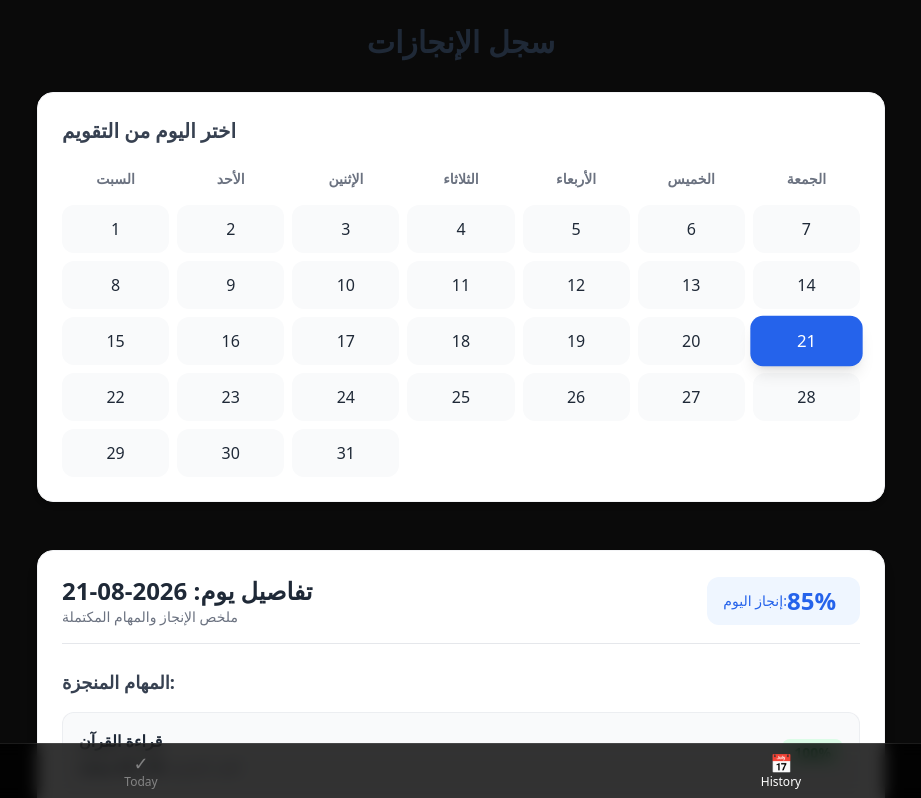
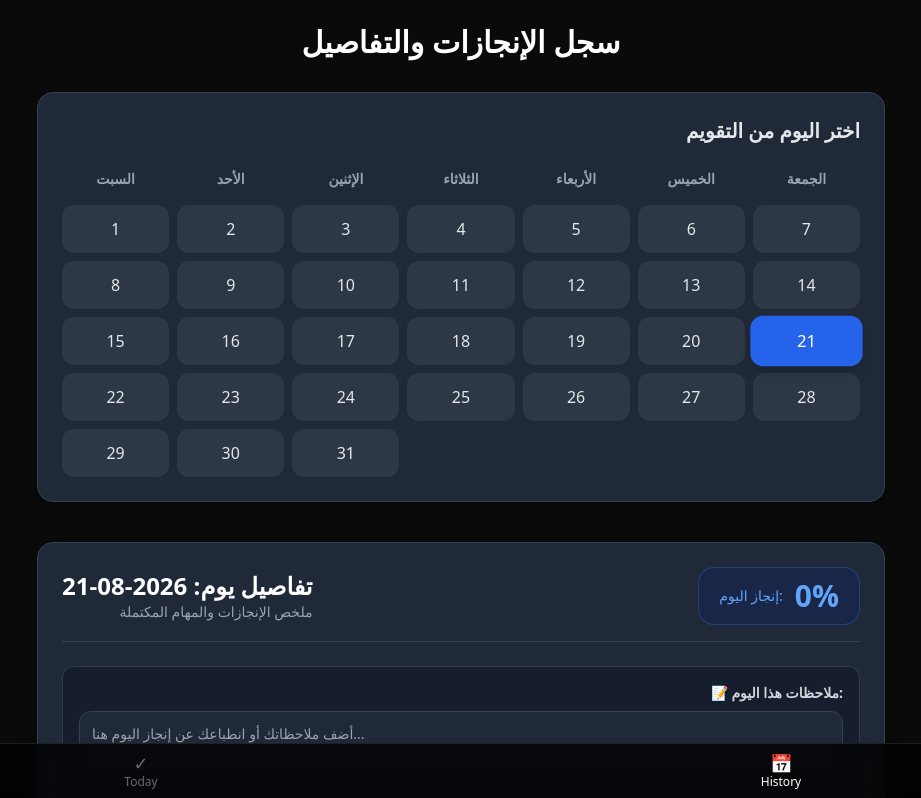
Before and after one commit to shasm206-design/habit, a Next.js app: page /history in a window 1280 px wide. Shown: the top 798 px of the page, without its empty margins (179-1100 px from the left). Built offline with nearby package versions, Linux system fonts and the light colour scheme.

Commit message:
Add Google auth support

```diff
--- a/app/history/page.tsx
+++ b/app/history/page.tsx
@@ -1,64 +1,71 @@
 'use client';
 
-import { useState, useRef } from 'react';
+import { useState, useEffect, useRef } from 'react';
 
-interface CompletedTask {
+interface Habit {
   id: string;
   title: string;
+  type: 'counter' | 'timer' | 'boolean';
+  targetCount: number;
   completedCount: number;
-  targetCount: number;
   unit: string;
-}
-
-interface DayData {
-  date: string;
-  totalPercentage: number;
-  tasks: CompletedTask[];
 }
 
 export default function HistoryPage() {
   const [selectedDate, setSelectedDate] = useState<string>('2026-08-21');
+  const [habits, setHabits] = useState<Habit[]>([]);
+  const [notes, setNotes] = useState<Record<string, string>>({});
+  const [currentNote, setCurrentNote] = useState('');
   const detailSectionRef = useRef<HTMLDivElement>(null);
 
-  // نموذج بيانات السجل
-  const historyData: Record<string, DayData> = {
-    '2026-08-21': {
-      date: '2026-08-21',
-      totalPercentage: 85,
-      tasks: [
-        { id: '1', title: 'قراءة القرآن', completedCount: 20, targetCount: 20, unit: 'صفحة' },
-        { id: '2', title: 'تمارين الكاليستثنيكس', completedCount: 45, targetCount: 60, unit: 'دقيقة' },
-        { id: '3', title: 'تعلم الإنجليزية', completedCount: 30, targetCount: 30, unit: 'دقيقة' },
-      ],
-    },
-  };
+  // قراءة العادات الحقيقية والملاحظات المحفوظة
+  useEffect(() => {
+    const savedHabits = localStorage.getItem('habit_tracker_data');
+    const savedNotes = localStorage.getItem('habit_tracker_notes');
+    if (savedHabits) setHabits(JSON.parse(savedHabits));
+    if (savedNotes) {
+      const parsedNotes = JSON.parse(savedNotes);
+      setNotes(parsedNotes);
+      setCurrentNote(parsedNotes['2026-08-21'] || '');
+    }
+  }, []);
 
-  const currentDayData = historyData[selectedDate] || {
-    date: selectedDate,
-    totalPercentage: 0,
-    tasks: [],
-  };
-
+  // التمرير السلس وتحديث الملاحظة عند تغيير اليوم
   const handleDateClick = (dateStr: string) => {
     setSelectedDate(dateStr);
-    // التمرير التلقائي إلى الأسفل تحت التقويم عند اختيار اليوم
+    setCurrentNote(notes[dateStr] || '');
     setTimeout(() => {
       detailSectionRef.current?.scrollIntoView({ behavior: 'smooth' });
     }, 100);
   };
 
+  // حفظ الملاحظة الخاصة باليوم
+  const handleSaveNote = (text: string) => {
+    setCurrentNote(text);
+    const updatedNotes = { ...notes, [selectedDate]: text };
+    setNotes(updatedNotes);
+    localStorage.setItem('habit_tracker_notes', JSON.stringify(updatedNotes));
+  };
+
+  // حساب النسبة الكلية لليوم بناءً على عاداتك الحقيقية
+  const totalPercentage =
+    habits.length === 0
+      ? 0
+      : Math.round(
+          (habits.reduce((acc, h) => acc + h.completedCount / h.targetCount, 0) / habits.length) * 100
+        );
+
   return (
-    <div className="max-w-4xl mx-auto p-6 space-y-8 dir-rtl">
-      <h1 className="text-3xl font-bold text-center text-gray-800 dark:text-white">سجل الإنجازات</h1>
+    <div className="max-w-4xl mx-auto p-4 md:p-6 space-y-8 dir-rtl text-right text-white min-h-screen">
+      <h1 className="text-3xl font-bold text-center">سجل الإنجازات والتفاصيل</h1>
 
       {/* قسم التقويم */}
-      <div className="bg-white dark:bg-gray-800 p-6 rounded-2xl shadow-md border border-gray-100 dark:border-gray-700">
-        <h2 className="text-xl font-semibold mb-4 text-gray-700 dark:text-gray-200">اختر اليوم من التقويم</h2>
+      <div className="bg-gray-800 p-6 rounded-2xl border border-gray-700 shadow-xl">
+        <h2 className="text-xl font-semibold mb-4 text-gray-200">اختر اليوم من التقويم</h2>
         <div className="grid grid-cols-7 gap-2 text-center">
           {['السبت', 'الأحد', 'الإثنين', 'الثلاثاء', 'الأربعاء', 'الخميس', 'الجمعة'].map((day) => (
-            <div key={day} className="font-bold text-sm text-gray-500 py-2">{day}</div>
+            <div key={day} className="font-bold text-sm text-gray-400 py-2">{day}</div>
           ))}
-          {/* أيام تجريبية في التقويم */}
           {Array.from({ length: 31 }, (_, i) => {
             const dayNum = i + 1;
             const dateStr = `2026-08-${dayNum < 10 ? '0' + dayNum : dayNum}`;
@@ -70,8 +77,8 @@ export default function HistoryPage() {
                 onClick={() => handleDateClick(dateStr)}
                 className={`p-3 rounded-xl font-medium transition-all ${
                   isSelected
-                    ? 'bg-blue-600 text-white shadow-lg scale-105'
-                    : 'bg-gray-50 dark:bg-gray-700 hover:bg-gray-100 dark:hover:bg-gray-600 text-gray-800 dark:text-gray-200'
+                    ? 'bg-blue-600 text-white shadow-lg scale-105 font-bold'
+                    : 'bg-gray-700/60 hover:bg-gray-700 text-gray-200'
                 }`}
               >
                 {dayNum}
@@ -81,56 +88,63 @@ export default function HistoryPage() {
         </div>
       </div>
 
-      {/* قسم تفاصيل اليوم (تحت التقويم) */}
-      <div ref={detailSectionRef} className="pt-4">
-        <div className="bg-white dark:bg-gray-800 p-6 rounded-2xl shadow-lg border border-gray-100 dark:border-gray-700 space-y-6">
+      {/* قسم تفاصيل اليوم والمهام الحقيقية */}
+      <div ref={detailSectionRef} className="pt-2">
+        <div className="bg-gray-800 p-6 rounded-2xl border border-gray-700 space-y-6 shadow-xl">
 
-          {/* 1. نسبة اليوم المئوية */}
-          <div className="flex items-center justify-between border-b pb-4 border-gray-200 dark:border-gray-700">
+          {/* الهيدر والنسبة المئوية لليوم */}
+          <div className="flex flex-col sm:flex-row justify-between sm:items-center gap-4 border-b border-gray-700 pb-4">
             <div>
-              <h3 className="text-2xl font-bold text-gray-800 dark:text-white">تفاصيل يوم: {selectedDate}</h3>
-              <p className="text-sm text-gray-500">ملخص الإنجاز والمهام المكتملة</p>
+              <h3 className="text-2xl font-bold">تفاصيل يوم: {selectedDate}</h3>
+              <p className="text-sm text-gray-400">ملخص الإنجازات والمهام المكتملة</p>
             </div>
-            <div className="flex items-center space-x-2 space-x-reverse bg-blue-50 dark:bg-blue-950/40 px-4 py-2 rounded-xl">
-              <span className="text-sm text-blue-600 dark:text-blue-400 font-medium">إنجاز اليوم:</span>
-              <span className="text-2xl font-extrabold text-blue-600 dark:text-blue-400">
-                {currentDayData.totalPercentage}%
-              </span>
+            <div className="bg-blue-950/60 border border-blue-500/30 px-5 py-2.5 rounded-2xl flex items-center gap-3">
+              <span className="text-sm text-blue-400 font-medium">إنجاز اليوم:</span>
+              <span className="text-3xl font-extrabold text-blue-400">{totalPercentage}%</span>
             </div>
           </div>
 
-          {/* 2. قائمة المهام المنجزة والنسب والعدادات */}
-          <div>
-            <h4 className="text-lg font-semibold text-gray-700 dark:text-gray-300 mb-4">المهام المنجزة:</h4>
-            {currentDayData.tasks.length > 0 ? (
+          {/* قسم الملاحظات تحت النسبة المئوية مباشرة */}
+          <div className="bg-gray-900/60 p-4 rounded-xl border border-gray-700/80 space-y-2">
+            <label className="text-sm font-bold text-gray-300 block">📝 ملاحظات هذا اليوم:</label>
+            <textarea
+              rows={2}
+              placeholder="أضف ملاحظاتك أو انطباعك عن إنجاز اليوم هنا..."
+              value={currentNote}
+              onChange={(e) => handleSaveNote(e.target.value)}
+              className="w-full bg-gray-800 border border-gray-700 p-3 rounded-xl outline-none focus:border-blue-500 text-sm text-white resize-none"
+            />
+          </div>
+
+          {/* قائمة المهام العادات الحقيقية المضافة من الصفحة الرئيسية */}
+          <div className="space-y-4">
+            <h4 className="text-lg font-semibold text-gray-300">المهام المسجلة لليوم:</h4>
+            {habits.length > 0 ? (
               <div className="space-y-3">
-                {currentDayData.tasks.map((task) => {
-                  const taskPercentage = Math.min(100, Math.round((task.completedCount / task.targetCount) * 100));
+                {habits.map((habit) => {
+                  const pct = Math.min(100, Math.round((habit.completedCount / habit.targetCount) * 100));
 
                   return (
                     <div
-                      key={task.id}
-                      className="flex items-center justify-between p-4 bg-gray-50 dark:bg-gray-750 rounded-xl border border-gray-200/60 dark:border-gray-700"
+                      key={habit.id}
+                      className="flex justify-between items-center p-4 bg-gray-900/80 rounded-xl border border-gray-700/60"
                     >
                       <div className="space-y-1">
-                        <p className="font-semibold text-gray-800 dark:text-white">{task.title}</p>
-                        <p className="text-sm text-gray-500">
-                          العدد المنجز: <span className="font-bold text-gray-700 dark:text-gray-300">{task.completedCount} / {task.targetCount} {task.unit}</span>
+                        <p className="font-bold text-lg text-white">{habit.title}</p>
+                        <p className="text-sm text-gray-400">
+                          العدد المنجز: <span className="font-bold text-gray-200">{habit.completedCount} / {habit.targetCount} {habit.unit}</span>
                         </p>
                       </div>
 
-                      {/* نسبة المهمة الفردية */}
-                      <div className="text-left">
-                        <span className="inline-block bg-green-100 dark:bg-green-900/40 text-green-700 dark:text-green-300 text-sm font-bold px-3 py-1 rounded-lg">
-                          {taskPercentage}%
-                        </span>
+                      <div className="bg-green-500/20 border border-green-500/30 text-green-400 font-bold px-4 py-1.5 rounded-xl text-sm">
+                        {pct}%
                       </div>
                     </div>
                   );
                 })}
               </div>
             ) : (
-              <p className="text-center text-gray-500 py-6">لا توجد مهام مسجلة لهذا اليوم.</p>
+              <p className="text-center text-gray-400 py-6">لا توجد عادات حقيقية مضافة حتى الآن في الرئيسية.</p>
             )}
           </div>
 
--- a/app/page.tsx
+++ b/app/page.tsx
@@ -1,6 +1,22 @@
 'use client';
 
 import { useState, useEffect } from 'react';
+import { initializeApp, getApps } from 'firebase/app';
+import { getAuth, signInWithPopup, GoogleAuthProvider, signOut, onAuthStateChanged } from 'firebase/auth';
+
+// إعدادات Firebase من ملفك
+const firebaseConfig = {
+  apiKey: process.env.NEXT_PUBLIC_FIREBASE_API_KEY,
+  authDomain: process.env.NEXT_PUBLIC_FIREBASE_AUTH_DOMAIN,
+  projectId: process.env.NEXT_PUBLIC_FIREBASE_PROJECT_ID,
+  storageBucket: process.env.NEXT_PUBLIC_FIREBASE_STORAGE_BUCKET,
+  messagingSenderId: process.env.NEXT_PUBLIC_FIREBASE_MESSAGING_SENDER_ID,
+  appId: process.env.NEXT_PUBLIC_FIREBASE_APP_ID,
+};
+
+const app = getApps().length === 0 ? initializeApp(firebaseConfig) : getApps()[0];
+const auth = getAuth(app);
+const googleProvider = new GoogleAuthProvider();
 
 export interface Habit {
   id: string;
@@ -9,43 +25,46 @@ export interface Habit {
   targetCount: number;
   completedCount: number;
   unit: string;
-  selectedDays: string[];
-  isTimerRunning?: boolean;
 }
 
 export default function HomePage() {
   const [habits, setHabits] = useState<Habit[]>([]);
+  const [user, setUser] = useState<any>(null);
   const [isModalOpen, setIsModalOpen] = useState(false);
-  const [userName, setUserName] = useState('');
 
   // نموذج إضافة عادة
   const [title, setTitle] = useState('');
   const [type, setType] = useState<'counter' | 'timer' | 'boolean'>('counter');
   const [targetCount, setTargetCount] = useState<number>(10);
   const [unit, setUnit] = useState('صفحة');
-  const [selectedDays, setSelectedDays] = useState<string[]>(['كل الأيام']);
 
-  const allDays = ['السبت', 'الأحد', 'الإثنين', 'الثلاثاء', 'الأربعاء', 'الخميس', 'الجمعة'];
-
-  // تحميل البيانات المحفوظة عند فتح التطبيق
+  // متابعة حالة تسجيل الدخول عبر قوقل
   useEffect(() => {
+    const unsubscribe = onAuthStateChanged(auth, (currentUser) => {
+      setUser(currentUser);
+    });
     const savedHabits = localStorage.getItem('habit_tracker_data');
-    const savedUser = localStorage.getItem('habit_tracker_user');
     if (savedHabits) setHabits(JSON.parse(savedHabits));
-    if (savedUser) setUserName(savedUser);
+    return () => unsubscribe();
   }, []);
 
-  // حفظ البيانات تلقائياً عند أي تغيير
   useEffect(() => {
     localStorage.setItem('habit_tracker_data', JSON.stringify(habits));
   }, [habits]);
 
-  const handleSaveUser = (name: string) => {
-    setUserName(name);
-    localStorage.setItem('habit_tracker_user', name);
+  // تسجيل الدخول بضغطة زر عبر قوقل
+  const handleGoogleLogin = async () => {
+    try {
+      await signInWithPopup(auth, googleProvider);
+    } catch (error) {
+      console.error("خطأ في تسجيل الدخول عبر قوقل:", error);
+    }
   };
 
-  // إضافة عادة جديدة
+  const handleLogout = () => {
+    signOut(auth);
+  };
+
   const handleAddHabit = (e: React.FormEvent) => {
     e.preventDefault();
     if (!title.trim()) return;
@@ -57,7 +76,6 @@ export default function HomePage() {
       targetCount: type === 'boolean' ? 1 : Number(targetCount) || 1,
       completedCount: 0,
       unit: type === 'boolean' ? 'مرة' : type === 'timer' ? 'دقيقة' : unit,
-      selectedDays,
     };
 
     setHabits((prev) => [...prev, newHabit]);
@@ -65,25 +83,12 @@ export default function HomePage() {
     setIsModalOpen(false);
   };
 
-  // التحكم بالترتيب
-  const moveHabit = (index: number, direction: 'up' | 'down') => {
-    const newHabits = [...habits];
-    const targetIndex = direction === 'up' ? index - 1 : index + 1;
-    if (targetIndex < 0 || targetIndex >= habits.length) return;
-    const temp = newHabits[index];
-    newHabits[index] = newHabits[targetIndex];
-    newHabits[targetIndex] = temp;
-    setHabits(newHabits);
-  };
-
-  // تحديث التقدم
   const updateProgress = (id: string, value: number) => {
     setHabits((prev) =>
       prev.map((h) => (h.id === id ? { ...h, completedCount: Math.max(0, Math.min(value, h.targetCount)) } : h))
     );
   };
 
-  // حساب النسبة المئوية الإجمالية لليوم
   const totalPercentage =
     habits.length === 0
       ? 0
@@ -92,26 +97,35 @@ export default function HomePage() {
         );
 
   return (
-    <div className="max-w-3xl mx-auto p-4 md:p-6 space-y-6 dir-rtl text-right min-h-screen pb-24">
-      {/* شريط أعلى الصفحة لاسم المستخدم وتسجيل الدخول */}
-      <div className="flex justify-between items-center bg-gray-800 p-4 rounded-2xl border border-gray-700 text-white">
+    <div className="max-w-3xl mx-auto p-4 md:p-6 space-y-6 dir-rtl text-right min-h-screen pb-24 text-white">
+      {/* شريط أعلى الصفحة لتسجيل الدخول عبر قوقل */}
+      <div className="flex justify-between items-center bg-gray-800 p-4 rounded-2xl border border-gray-700">
         <div>
-          <h2 className="text-sm text-gray-400">مرحباً بك 👋</h2>
-          <input
-            type="text"
-            placeholder="ادخل اسمك / حسك..."
-            value={userName}
-            onChange={(e) => handleSaveUser(e.target.value)}
-            className="bg-transparent font-bold text-lg outline-none border-b border-gray-600 focus:border-blue-500"
-          />
-        </div>
-        <span className="text-xs bg-green-500/20 text-green-400 px-3 py-1 rounded-full border border-green-500/30">
-          تم تفعيل الحفظ الذاتي 💾
-        </span>
+          <h2 className="text-xs text-gray-400">حساب المزامنة</h2>
+          <p className="font-bold text-sm text-blue-400">
+            {user ? user.displayName || user.email : 'غير مسجّل'}
+          </p>
         </div>
 
-      {/* شريط النسبة المئوية الإجمالية في الأعلى */}
-      <div className="bg-gray-800 p-6 rounded-2xl border border-gray-700 text-white shadow-xl space-y-3">
+        {user ? (
+          <button
+            onClick={handleLogout}
+            className="text-xs bg-red-500/20 text-red-400 px-3 py-2 rounded-xl border border-red-500/30 font-bold"
+          >
+            خروج
+          </button>
+        ) : (
+          <button
+            onClick={handleGoogleLogin}
+            className="flex items-center gap-2 bg-white text-gray-800 px-4 py-2 rounded-xl font-bold text-xs hover:bg-gray-100 transition shadow"
+          >
+            <span>تسجيل الدخول عبر Google</span>
+          </button>
+        )}
+      </div>
+
+      {/* شريط النسبة المئوية */}
+      <div className="bg-gray-800 p-6 rounded-2xl border border-gray-700 shadow-xl space-y-3">
         <div className="flex justify-between items-center">
           <span className="font-bold text-lg">نسبة إنجاز اليوم الكلية</span>
           <span className="text-3xl font-extrabold text-blue-400">{totalPercentage}%</span>
@@ -124,56 +138,28 @@ export default function HomePage() {
         </div>
       </div>
 
-      {/* قائمة العادات والمهام */}
+      {/* قائمة العادات */}
       <div className="space-y-4">
-        <h3 className="text-xl font-bold text-white">عاداتك اليومية</h3>
+        <h3 className="text-xl font-bold">عاداتك اليومية</h3>
         {habits.length === 0 ? (
           <div className="text-center py-12 bg-gray-800/50 rounded-2xl border border-dashed border-gray-700 text-gray-400">
-            لا توجد عادات مضافة بعد. اضغط على زر (+) في الأسفل لإضافة أول عادة!
+            لا توجد عادات مضافة. اضغط على زر (+) لإضافة مهمة!
           </div>
         ) : (
-          habits.map((habit, index) => {
+          habits.map((habit) => {
             const pct = Math.round((habit.completedCount / habit.targetCount) * 100);
             return (
               <div
                 key={habit.id}
-                className="bg-gray-800 p-5 rounded-2xl border border-gray-700 text-white flex flex-col sm:flex-row justify-between items-center gap-4 shadow-lg"
+                className="bg-gray-800 p-5 rounded-2xl border border-gray-700 flex justify-between items-center gap-4 shadow-lg"
               >
-                {/* التفاصيل والترتيب */}
-                <div className="flex items-center gap-3 w-full sm:w-auto">
-                  <div className="flex flex-col gap-1 text-gray-500">
-                    <button onClick={() => moveHabit(index, 'up')} className="hover:text-white">▲</button>
-                    <button onClick={() => moveHabit(index, 'down')} className="hover:text-white">▼</button>
-                  </div>
                 <div>
-                    <div className="flex items-center gap-2">
                   <h4 className="font-bold text-lg">{habit.title}</h4>
-                      <span className="text-xs bg-gray-700 px-2 py-0.5 rounded text-gray-300">
-                        {habit.type === 'counter' ? 'عداد' : habit.type === 'timer' ? 'مؤقت' : 'عادة عادية'}
-                      </span>
-                    </div>
                   <p className="text-xs text-gray-400 mt-1">
-                      الهدف: {habit.completedCount} / {habit.targetCount} {habit.unit} ({pct}%)
+                    الإنجاز: {habit.completedCount} / {habit.targetCount} {habit.unit} ({pct}%)
                   </p>
                 </div>
-                </div>
 
-                {/* أدوات التحكم لكل نوع مهمة */}
-                <div className="flex items-center gap-3 w-full sm:w-auto justify-end">
-                  {habit.type === 'boolean' && (
-                    <button
-                      onClick={() => updateProgress(habit.id, habit.completedCount === 1 ? 0 : 1)}
-                      className={`px-4 py-2 rounded-xl font-bold text-sm transition ${
-                        habit.completedCount === 1
-                          ? 'bg-green-500 text-white'
-                          : 'bg-gray-700 hover:bg-gray-600 text-gray-300'
-                      }`}
-                    >
-                      {habit.completedCount === 1 ? '✓ تم الإنجاز' : 'تحديد كمكتمل'}
-                    </button>
-                  )}
-
-                  {habit.type === 'counter' && (
                 <div className="flex items-center gap-2">
                   <input
                     type="number"
@@ -188,27 +174,13 @@ export default function HomePage() {
                     +1
                   </button>
                 </div>
-                  )}
-
-                  {habit.type === 'timer' && (
-                    <div className="flex items-center gap-2">
-                      <input
-                        type="number"
-                        value={habit.completedCount}
-                        onChange={(e) => updateProgress(habit.id, Number(e.target.value))}
-                        className="w-16 bg-gray-700 border border-gray-600 p-2 text-center rounded-xl outline-none"
-                      />
-                      <span className="text-sm text-gray-400">دقيقة</span>
-                    </div>
-                  )}
-                </div>
               </div>
             );
           })
         )}
       </div>
 
-      {/* زر الـ الزائد العائم (+) في الأسفل */}
+      {/* زر (+) */}
       <button
         onClick={() => setIsModalOpen(true)}
         className="fixed bottom-6 left-6 w-14 h-14 bg-blue-600 hover:bg-blue-500 text-white rounded-full shadow-2xl text-3xl font-bold flex items-center justify-center transition-transform hover:scale-110 active:scale-95"
@@ -216,13 +188,13 @@ export default function HomePage() {
         +
       </button>
 
-      {/* الشاشة المنبثقة لإضافة عادة جديدة */}
+      {/* نافذة إضافة عادة */}
       {isModalOpen && (
         <div className="fixed inset-0 bg-black/80 backdrop-blur-sm flex items-center justify-center p-4 z-50">
           <div className="bg-gray-800 border border-gray-700 rounded-3xl p-6 w-full max-w-md space-y-5 text-white shadow-2xl">
             <div className="flex justify-between items-center">
-              <h3 className="text-xl font-bold">إضافة عادة / مهمة جديدة</h3>
-              <button onClick={() => setIsModalOpen(false)} className="text-gray-400 text-xl font-bold">✕</button>
+              <h3 className="text-xl font-bold">إضافة عادة جديدة</h3>
+              <button onClick={() => setIsModalOpen(false)} className="text-gray-400 font-bold">✕</button>
             </div>
 
             <form onSubmit={handleAddHabit} className="space-y-4">
@@ -230,31 +202,17 @@ export default function HomePage() {
                 <label className="text-sm text-gray-300 block mb-1">اسم المهمة</label>
                 <input
                   type="text"
-                  placeholder="مثلاً: قراءة القرآن، تمارين..."
+                  placeholder="مثلاً: قراءة القرآن"
                   value={title}
                   onChange={(e) => setTitle(e.target.value)}
-                  className="w-full bg-gray-700 border border-gray-600 p-3 rounded-xl outline-none focus:border-blue-500"
+                  className="w-full bg-gray-700 border border-gray-600 p-3 rounded-xl outline-none"
                   required
                 />
               </div>
 
-              <div>
-                <label className="text-sm text-gray-300 block mb-1">نوع المهمة</label>
-                <select
-                  value={type}
-                  onChange={(e) => setType(e.target.value as any)}
-                  className="w-full bg-gray-700 border border-gray-600 p-3 rounded-xl outline-none focus:border-blue-500"
-                >
-                  <option value="counter">عداد (صفحات، أرقام...)</option>
-                  <option value="timer">مؤقت (دقائق، ساعات...)</option>
-                  <option value="boolean">عادة عادية (صح / خطأ)</option>
-                </select>
-              </div>
-
-              {type !== 'boolean' && (
               <div className="grid grid-cols-2 gap-3">
                 <div>
-                    <label className="text-sm text-gray-300 block mb-1">الهدف المطلوب</label>
+                  <label className="text-sm text-gray-300 block mb-1">الهدف</label>
                   <input
                     type="number"
                     value={targetCount}
@@ -275,13 +233,12 @@ export default function HomePage() {
                   />
                 </div>
               </div>
-              )}
 
               <button
                 type="submit"
-                className="w-full py-3 bg-blue-600 hover:bg-blue-500 text-white font-bold rounded-xl transition mt-4"
+                className="w-full py-3 bg-blue-600 hover:bg-blue-500 text-white font-bold rounded-xl transition"
               >
-                إضافة العادة فوراً
+                إضافة فورية
               </button>
             </form>
           </div>
```
Lines whose indentation alone changed are shown as unchanged.
